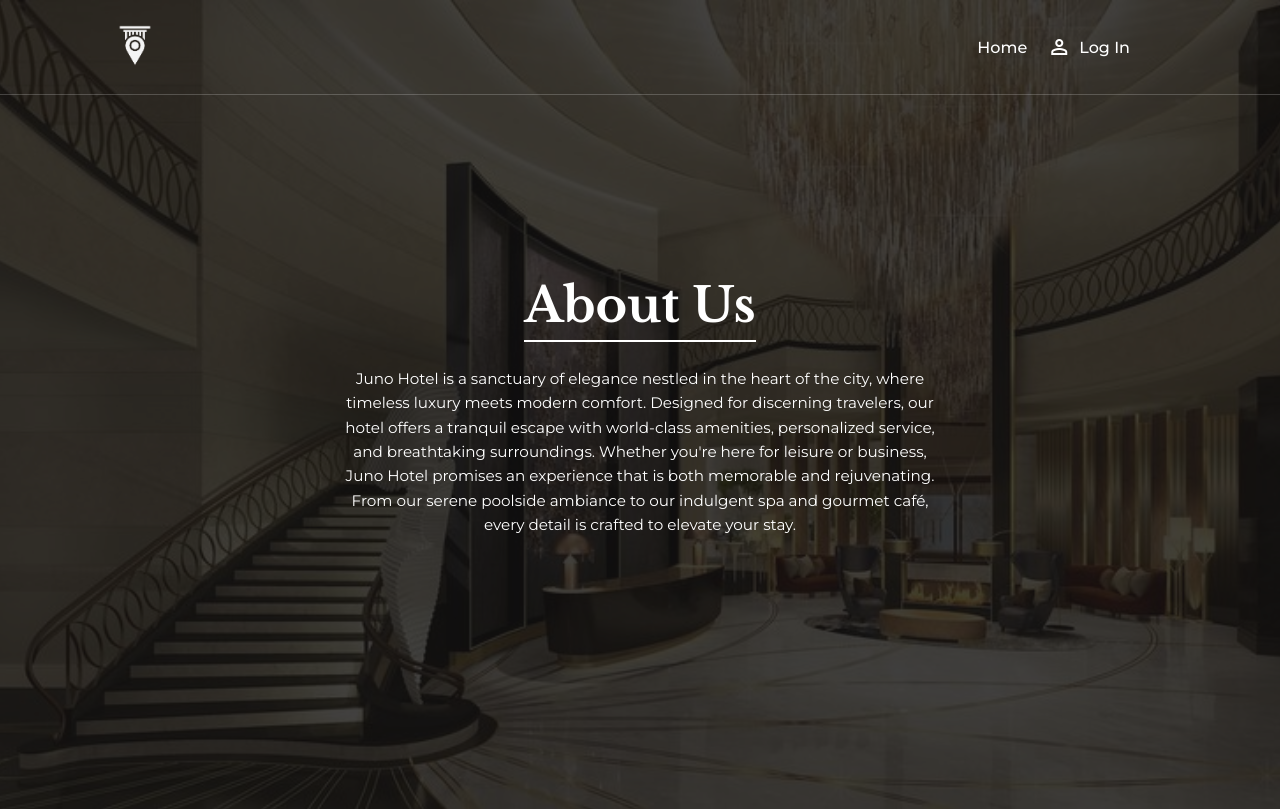
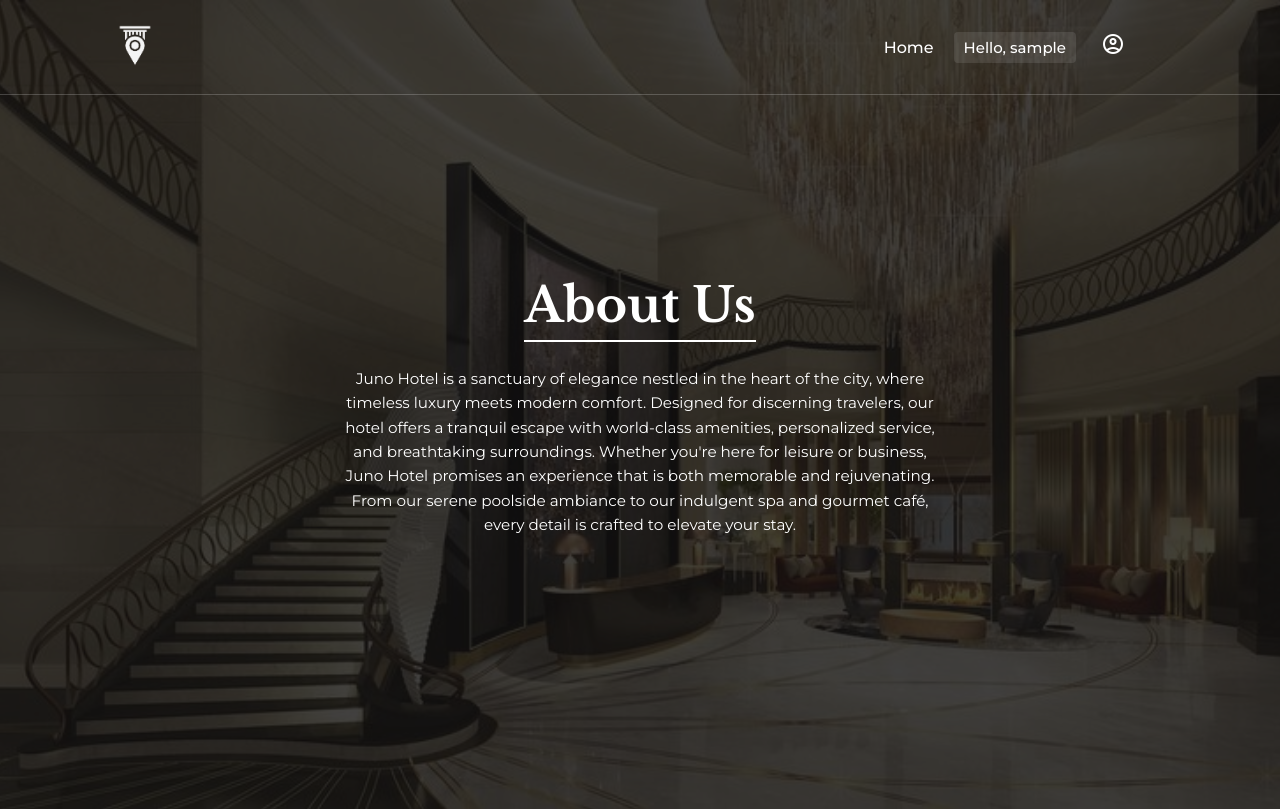
Before and after one commit to amiliadanielle/AppDev_FinalProject, a PHP site: page /pages/about.php in a window 1280 px wide. Shown: the top 809 px of the page. Run offline with PHP 8.4, Linux system fonts and the light colour scheme; the visitor is signed in with stand-in values (Sample User, id 1).

Commit message:
feat: add profile dropdown and user greeting to the navigation bar

```diff
--- a/assets/css/about.css
+++ b/assets/css/about.css
@@ -67,6 +67,15 @@ html {
     padding-right: 10px;
 }
 
+.nav-username {
+    color: white;
+    font-weight: 600;
+    font-size: 15px;
+    padding: 6px 10px;
+    border-radius: 4px;
+    background-color: rgba(255, 255, 255, 0.1);
+}
+
 .home-link {
     color: white;
     text-decoration: none;
@@ -78,6 +87,58 @@ html {
     color: #8E1616;
 }
 
+.profile-dropdown {
+    padding-right: 150px;
+    position: relative;
+    display: inline-block;
+    cursor: pointer;
+}
+
+.profile-btn {
+    font-size: 28px;
+    color: white;
+    padding: 5px;
+    transition: 0.3s ease;
+}
+
+.profile-dropdown {
+    position: relative;
+    display: inline-block;
+}
+
+.profile-btn {
+    background: none;
+    border: none;
+    cursor: pointer;
+    color: white;
+    font-size: 24px;
+}
+
+.dropdown-menu {
+    display: none;
+    position: absolute;
+    top: 35px;
+    right: 8;
+    background-color: #fff;
+    min-width: 160px;
+    border-radius: 6px;
+    box-shadow: 0 8px 16px rgba(0,0,0,0.2);
+    z-index: 1;
+    flex-direction: column;
+}
+
+.dropdown-menu a {
+    color: black;
+    padding: 12px 16px;
+    text-decoration: none;
+    display: block;
+    transition: background-color 0.2s ease;
+}
+
+.dropdown-menu a:hover {
+    color: #841c1c;
+    background-color: #f5efdf;
+}
 
 
 /* Hero Section */
--- a/pages/about.php
+++ b/pages/about.php
@@ -1,3 +1,4 @@
+<?php session_start(); ?>
 <!DOCTYPE html>
 <html lang="en">
 <head>
@@ -5,11 +6,12 @@
     <title>JUNO Hotel - About</title>
     <link rel="icon" type="image/x-icon" href="../assets/images/logo.png">
     <link rel="stylesheet" href="../assets/css/about.css">
+    <link rel="stylesheet" href="../assets/css/about.css"> <!-- For dropdown CSS -->
     <link rel="preconnect" href="https://fonts.googleapis.com">
     <link rel="preconnect" href="https://fonts.gstatic.com" crossorigin>
     <link href="https://fonts.googleapis.com/css2?family=Montserrat:ital,wght@0,100..900;1,100..900&display=swap" rel="stylesheet">
     <link href="https://fonts.googleapis.com/css2?family=Libre+Baskerville:ital,wght@0,400;0,700;1,400&display=swap" rel="stylesheet">
-    <link rel="stylesheet" href="https://fonts.googleapis.com/css2?family=Material+Symbols+Outlined:opsz,wght,FILL,GRAD@20..48,100..700,0..1,-50..200&icon_names=person" />
+    <link href="https://fonts.googleapis.com/css2?family=Material+Symbols+Outlined" rel="stylesheet">
 </head>
 <body>
 
@@ -21,11 +23,29 @@
 
         <div class="nav-links">
             <a href="../index.php" class="home-link">Home</a>
-                <a href="login.php" class="login-link">
-                    <span class="material-symbols-outlined">person</span> Log In
-                </a>
+
+            <?php if (isset($_SESSION["username"])): ?>
+                <span class="nav-username" style="color: white; font-weight: 500;">
+                    Hello, <?= htmlspecialchars($_SESSION["username"]) ?>
+                </span>
+                <div class="profile-dropdown">
+                    <button class="profile-btn" id="profileToggle">
+                        <span class="material-symbols-outlined">account_circle</span>
+                    </button>
+                    <div class="dropdown-menu" id="dropdownMenu">
+                        <a href="profile.php">Profile Settings</a>
+                        <a href="booking.php">My Bookings</a>
+                        <a href="../process/logout.php">Log Out</a>
                     </div>
                 </div>
+            <?php else: ?>
+                <a href="login.php" class="login-link">
+                    <span class="material-symbols-outlined">account_circle</span> Log In
+                </a>
+            <?php endif; ?>
+        </div>
+    </div>
+
     <div class="hero-text">
         <h1>About Us</h1>
         <p>
@@ -124,7 +144,6 @@
         <p>✉️ <u><a href="mailto:info@junohotel.com">info@junohotel.com</a></u></p>
         <p><a href="#about">About Us</a></p>
         <p><a href="#faqs">FAQs</a></p>
-
     </div>
 </footer>
 
```
Lines whose indentation alone changed are shown as unchanged.
